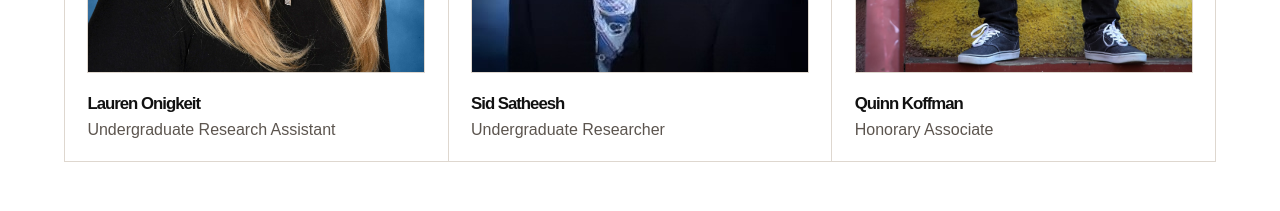
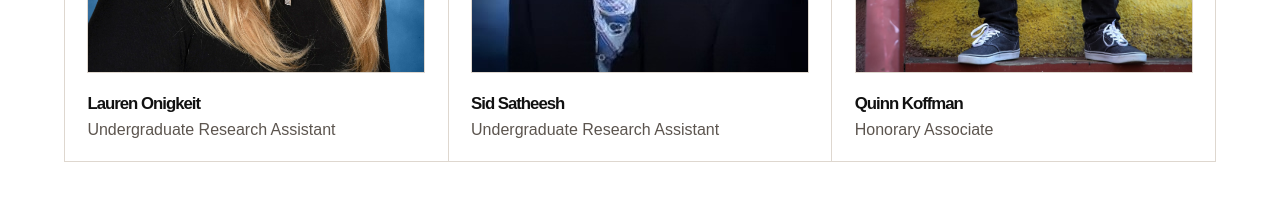
Before and after one commit to liunnorman/webb-lab, a React (Vite) app: page / in a window 1280 px wide. Shown: the part 4740-4951 px from the top of the page. Built offline with nearby package versions, Linux system fonts and the light colour scheme; no server answers.

Commit message:
Update Sid Satheesh title

```diff
--- a/src/App.jsx
+++ b/src/App.jsx
@@ -94,7 +94,7 @@
 },
   {
   name: "Sid Satheesh",
-  role: "Undergraduate Researcher",
+  role: "Undergraduate Research Assistant",
   image: sidHeadshot
 },
   {
```
